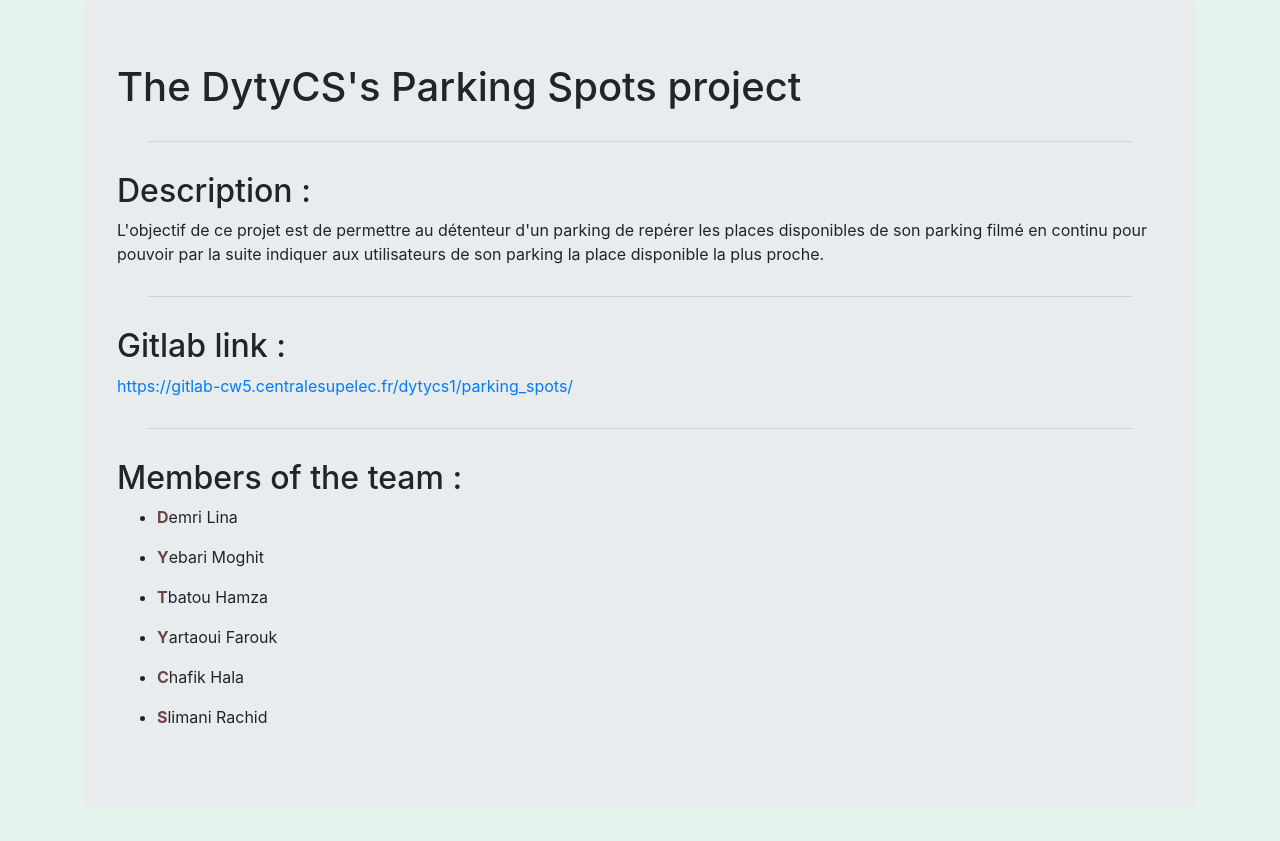
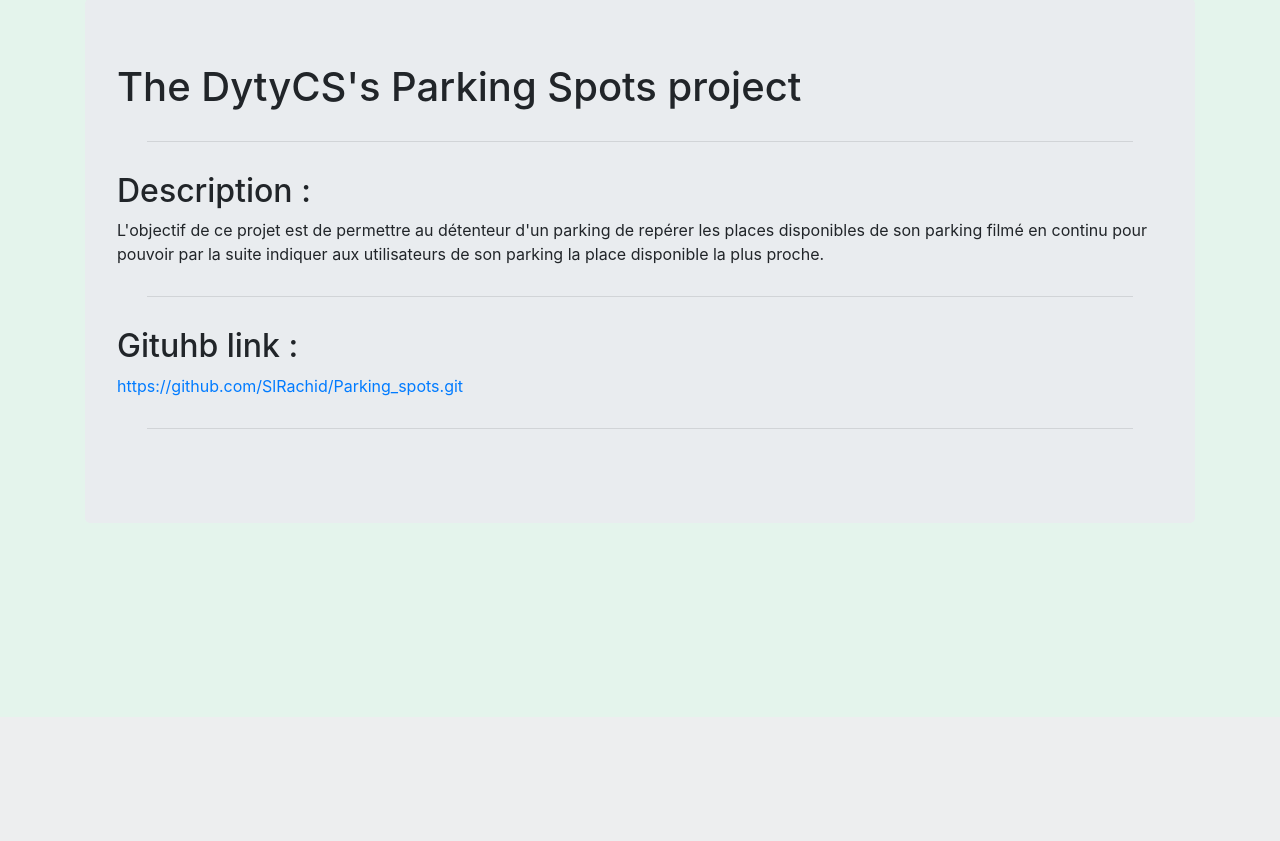
Before and after one commit to SlRachid/Parking_spots, a Flask app: page / in a window 1280 px wide; the page is wider, and only the part inside the window is pictured. Shown: the part 83-924 px from the top of that part. After the commit the page ends 512 px from the top of that part, so only its background shows below. Run offline with Flask 2, Linux system fonts and the light colour scheme; parts of the project's set-up code (start-up, migrations or seed data) failed here and were passed over; some libraries are stand-ins or nearby versions.

Commit message:
New changes

```diff
--- a/codingweeks/templates/home.html
+++ b/codingweeks/templates/home.html
@@ -15,41 +15,10 @@
                 L'objectif de ce projet est de permettre au détenteur d'un parking de repérer les places disponibles de son parking filmé en continu pour pouvoir par la suite indiquer aux utilisateurs de son parking la place disponible la plus proche.
             </p>
         <hr style="margin: 30px;">
-        <h2 class="bd-title" id="content">Gitlab link  :</h2>
-            <a href="https://gitlab-cw5.centralesupelec.fr/dytycs1/parking_spots/">https://gitlab-cw5.centralesupelec.fr/dytycs1/parking_spots/</a>
+        <h2 class="bd-title" id="content">Gituhb link  :</h2>
+            <a href="https://gitlab-cw5.centralesupelec.fr/dytycs1/parking_spots/">https://github.com/SlRachid/Parking_spots.git</a>
         <hr style="margin: 30px;">
 
-
-        <h2 class="bd-title" id="content">Members of  the team  :</h2>
-            <ul>
-                <li>
-                    <p class="bd-lead">
-                        <a style=" color:#6c4646; font-weight:bold; ">D</a>emri Lina
-                    </p>
-                </li>
-                <li>
-                    <p class="bd-lead">
-                        <a style=" color:#6c4646; font-weight:bold; ">Y</a>ebari Moghit
-                    </p>
-                </li>
-                <li>
-                    <p class="bd-lead">
-                        <a style=" color:#6c4646; font-weight:bold; ">T</a>batou Hamza
-                    </p>
-                </li>
-                <li>
-                    <p class="bd-lead">
-                        <a style=" color:#6c4646; font-weight:bold; ">Y</a>artaoui Farouk
-                    </p>
-                </li>
-                <li>
-                    <p class="bd-lead">
-                        <a style=" color:#6c4646; font-weight:bold; ">C</a>hafik Hala
-                    </p>
-                </li>
-                <li>
-                    <p class="bd-lead">
-                        <a style=" color:#6c4646; font-weight:bold; ">S</a>limani Rachid
                     </p>
                 </li>
             </ul>
```
